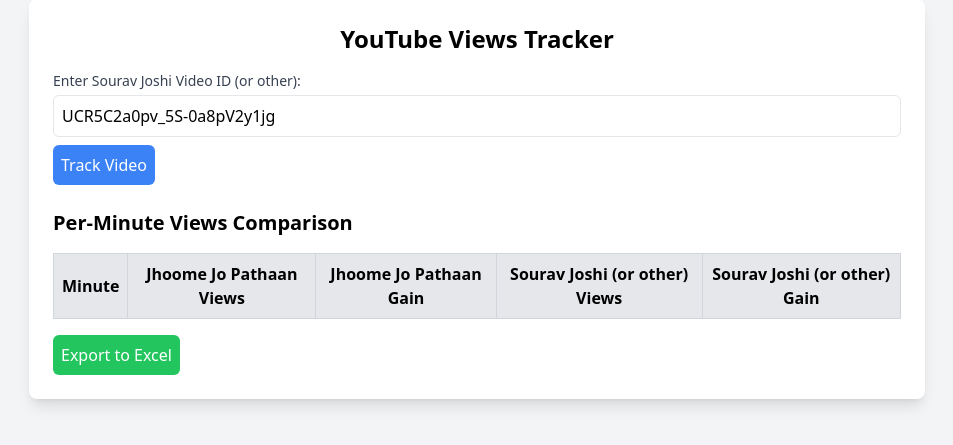
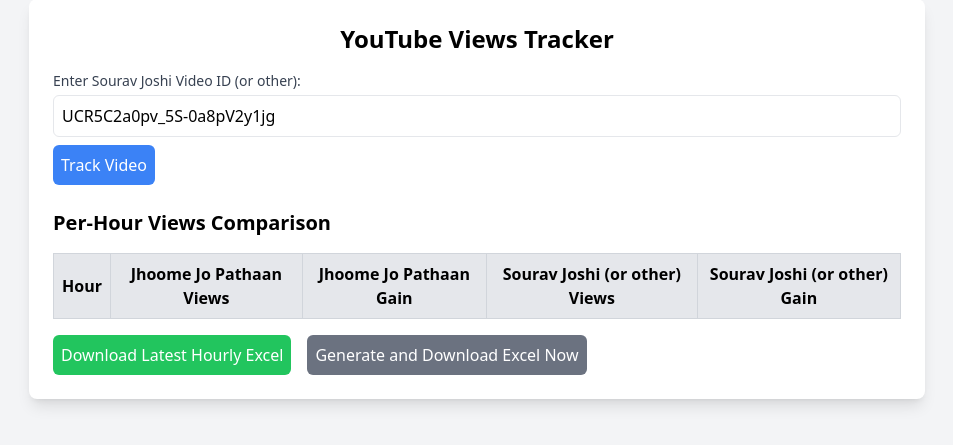
Before and after one commit to Pranav280204/view_tracker, a Flask app: page / in a window 1280 px wide. Shown: the part 201-646 px from the top of the page, without its empty margins (163-1116 px from the left). Run offline with Flask 3, Linux system fonts and the light colour scheme; data that the repository does not hold is empty; some libraries are stand-ins or nearby versions.

Commit message:
Update index.html

```diff
--- a/templates/index.html
+++ b/templates/index.html
@@ -20,11 +20,11 @@
                 Track Video
             </button>
         </form>
-        <h2 class="text-xl font-semibold mb-4">Per-Minute Views Comparison</h2>
+        <h2 class="text-xl font-semibold mb-4">Per-Hour Views Comparison</h2>
         <table class="w-full border-collapse border border-gray-300">
             <thead>
                 <tr class="bg-gray-200">
-                    <th class="border border-gray-300 p-2">Minute</th>
+                    <th class="border border-gray-300 p-2">Hour</th>
                     <th class="border border-gray-300 p-2">Jhoome Jo Pathaan Views</th>
                     <th class="border border-gray-300 p-2">Jhoome Jo Pathaan Gain</th>
                     <th class="border border-gray-300 p-2">Sourav Joshi (or other) Views</th>
@@ -34,7 +34,7 @@
             <tbody>
                 {% for row in comparison %}
                 <tr>
-                    <td class="border border-gray-300 p-2">{{ row.minute }}</td>
+                    <td class="border border-gray-300 p-2">{{ row.hour }}</td>
                     <td class="border border-gray-300 p-2">{{ row.pathaan_views }}</td>
                     <td class="border border-gray-300 p-2">{{ row.pathaan_gain }}</td>
                     <td class="border border-gray-300 p-2">{{ row.joshi_views }}</td>
@@ -43,9 +43,14 @@
                 {% endfor %}
             </tbody>
         </table>
-        <a href="/export" class="mt-4 inline-block bg-green-500 text-white p-2 rounded-md hover:bg-green-600">
-            Export to Excel
-        </a>
+        <div class="mt-4 flex space-x-4">
+            <a href="/export" class="bg-green-500 text-white p-2 rounded-md hover:bg-green-600">
+                Download Latest Hourly Excel
+            </a>
+            <a href="/export" class="bg-gray-500 text-white p-2 rounded-md hover:bg-gray-600">
+                Generate and Download Excel Now
+            </a>
+        </div>
     </div>
 </body>
 </html>
```
